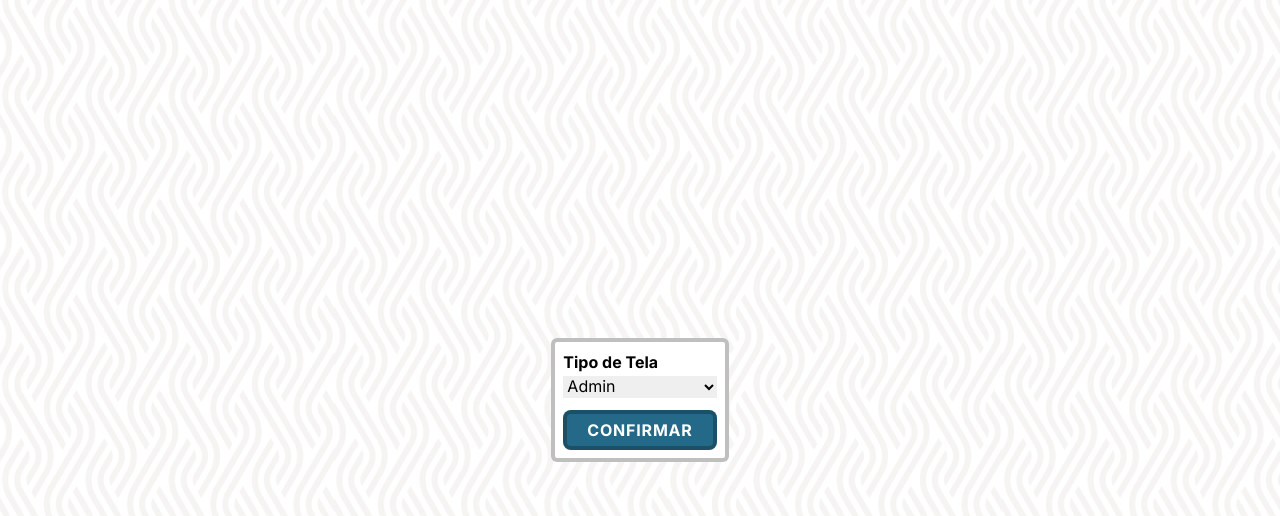
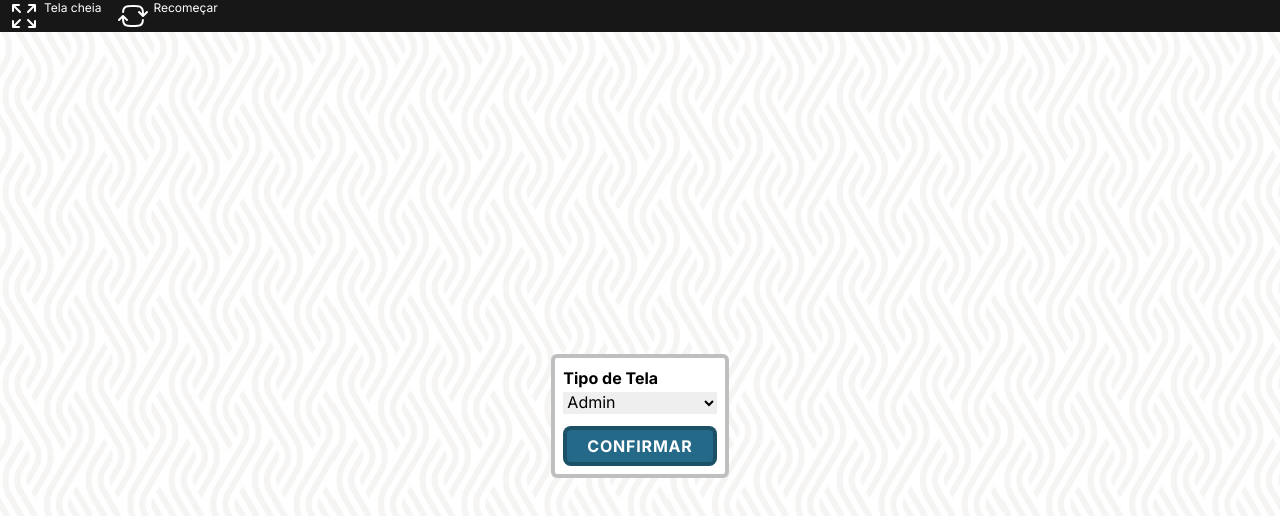
Before and after one commit to ribeirolabs/games-hangman, a React (Vite) app: page / in a window 1280 px wide. Shown: the top 516 px of the page. Built offline with nearby package versions, Linux system fonts and the light colour scheme.

Commit message:
feat: implement toolbar

```diff
--- a/src/App.tsx
+++ b/src/App.tsx
@@ -13,18 +13,20 @@
 import { SelectWord } from "./steps/SelectWord";
 import { PlayGame } from "./steps/PlayGame";
 import { useContext, useEffect, useRef } from "react";
+import { Toolbar } from "./components/Toolbar";
 
 function App() {
   return (
     <GameProvider>
       {(state) => (
-        <>
+        <div className="h-screen grid grid-rows-[2rem,1fr]">
+          <Toolbar />
           {state.step === "selectingScreenType" && <SelectScreenType />}
           {state.step === "creatingGame" && <CreateGame />}
           {state.step === "selectingWord" && <SelectWord />}
           {state.step === "playing" && <PlayGame />}
           <AudioEffect />
-        </>
+        </div>
       )}
     </GameProvider>
   );
--- /dev/null
+++ b/src/components/Toolbar.tsx
@@ -0,0 +1,68 @@
+import { ReactNode, useState } from "react";
+import { useGameAction } from "../core";
+import { ContractIcon } from "../icons/ContractIcon";
+import { ExpandIcon } from "../icons/ExpandIcon";
+import { ResetIcon } from "../icons/ResetIcon";
+
+export function Toolbar() {
+  const [isFullscreen, setIsFullscreen] = useState(false);
+  const send = useGameAction();
+
+  function toggleFullscreen() {
+    if (document.fullscreenElement) {
+      setIsFullscreen(false);
+      document.exitFullscreen();
+    } else {
+      setIsFullscreen(true);
+      document.documentElement.requestFullscreen();
+    }
+  }
+
+  function reset() {
+    if (window.confirm("Tem certeza que deseja começar um novo jogo?")) {
+      send({ type: "restart" });
+    }
+  }
+
+  return (
+    <div className="bg-neutral-900 w-full h-8 text-white flex items-center gap-2 px-1">
+      <ToolbarAction
+        label="Tela cheia"
+        onClick={toggleFullscreen}
+        icon={
+          isFullscreen ? (
+            <ContractIcon className="w-4" />
+          ) : (
+            <ExpandIcon className="w-4" />
+          )
+        }
+      />
+
+      <ToolbarAction
+        label="Recomeçar"
+        onClick={reset}
+        icon={<ResetIcon className="w-4" />}
+      />
+    </div>
+  );
+}
+
+function ToolbarAction({
+  onClick,
+  icon,
+  label,
+}: {
+  onClick: () => void;
+  icon: ReactNode;
+  label?: string;
+}) {
+  return (
+    <button
+      className="p-1 hover:bg-neutral-700 rounded flex gap-1 text-xs"
+      onClick={onClick}
+    >
+      {icon}
+      {label && <span>{label}</span>}
+    </button>
+  );
+}
--- /dev/null
+++ b/src/icons/ContractIcon.tsx
@@ -0,0 +1,19 @@
+import { cn } from "../utils";
+
+export function ContractIcon({ className }: { className?: string }) {
+  return (
+    <svg
+      className={cn("w-8", className)}
+      fill="currentColor"
+      viewBox="0 0 24 24"
+      xmlns="http://www.w3.org/2000/svg"
+      aria-hidden="true"
+    >
+      <path
+        clipRule="evenodd"
+        fillRule="evenodd"
+        d="M3.22 3.22a.75.75 0 0 1 1.06 0l3.97 3.97V4.5a.75.75 0 0 1 1.5 0V9a.75.75 0 0 1-.75.75H4.5a.75.75 0 0 1 0-1.5h2.69L3.22 4.28a.75.75 0 0 1 0-1.06Zm17.56 0a.75.75 0 0 1 0 1.06l-3.97 3.97h2.69a.75.75 0 0 1 0 1.5H15a.75.75 0 0 1-.75-.75V4.5a.75.75 0 0 1 1.5 0v2.69l3.97-3.97a.75.75 0 0 1 1.06 0ZM3.75 15a.75.75 0 0 1 .75-.75H9a.75.75 0 0 1 .75.75v4.5a.75.75 0 0 1-1.5 0v-2.69l-3.97 3.97a.75.75 0 0 1-1.06-1.06l3.97-3.97H4.5a.75.75 0 0 1-.75-.75Zm10.5 0a.75.75 0 0 1 .75-.75h4.5a.75.75 0 0 1 0 1.5h-2.69l3.97 3.97a.75.75 0 1 1-1.06 1.06l-3.97-3.97v2.69a.75.75 0 0 1-1.5 0V15Z"
+      />
+    </svg>
+  );
+}
--- /dev/null
+++ b/src/icons/ExpandIcon.tsx
@@ -0,0 +1,19 @@
+import { cn } from "../utils";
+
+export function ExpandIcon({ className }: { className?: string }) {
+  return (
+    <svg
+      className={cn("w-8", className)}
+      fill="currentColor"
+      viewBox="0 0 24 24"
+      xmlns="http://www.w3.org/2000/svg"
+      aria-hidden="true"
+    >
+      <path
+        clipRule="evenodd"
+        fillRule="evenodd"
+        d="M15 3.75a.75.75 0 0 1 .75-.75h4.5a.75.75 0 0 1 .75.75v4.5a.75.75 0 0 1-1.5 0V5.56l-3.97 3.97a.75.75 0 1 1-1.06-1.06l3.97-3.97h-2.69a.75.75 0 0 1-.75-.75Zm-12 0A.75.75 0 0 1 3.75 3h4.5a.75.75 0 0 1 0 1.5H5.56l3.97 3.97a.75.75 0 0 1-1.06 1.06L4.5 5.56v2.69a.75.75 0 0 1-1.5 0v-4.5Zm11.47 11.78a.75.75 0 1 1 1.06-1.06l3.97 3.97v-2.69a.75.75 0 0 1 1.5 0v4.5a.75.75 0 0 1-.75.75h-4.5a.75.75 0 0 1 0-1.5h2.69l-3.97-3.97Zm-4.94-1.06a.75.75 0 0 1 0 1.06L5.56 19.5h2.69a.75.75 0 0 1 0 1.5h-4.5a.75.75 0 0 1-.75-.75v-4.5a.75.75 0 0 1 1.5 0v2.69l3.97-3.97a.75.75 0 0 1 1.06 0Z"
+      />
+    </svg>
+  );
+}
--- /dev/null
+++ b/src/icons/ResetIcon.tsx
@@ -0,0 +1,19 @@
+import { cn } from "../utils";
+
+export function ResetIcon({ className }: { className?: string }) {
+  return (
+    <svg
+      className={cn("w-8", className)}
+      fill="currentColor"
+      viewBox="0 0 24 24"
+      xmlns="http://www.w3.org/2000/svg"
+      aria-hidden="true"
+    >
+      <path
+        clipRule="evenodd"
+        fillRule="evenodd"
+        d="M12 5.25c1.213 0 2.415.046 3.605.135a3.256 3.256 0 0 1 3.01 3.01c.044.583.077 1.17.1 1.759L17.03 8.47a.75.75 0 1 0-1.06 1.06l3 3a.75.75 0 0 0 1.06 0l3-3a.75.75 0 0 0-1.06-1.06l-1.752 1.751c-.023-.65-.06-1.296-.108-1.939a4.756 4.756 0 0 0-4.392-4.392 49.422 49.422 0 0 0-7.436 0A4.756 4.756 0 0 0 3.89 8.282c-.017.224-.033.447-.046.672a.75.75 0 1 0 1.497.092c.013-.217.028-.434.044-.651a3.256 3.256 0 0 1 3.01-3.01c1.19-.09 2.392-.135 3.605-.135Zm-6.97 6.22a.75.75 0 0 0-1.06 0l-3 3a.75.75 0 1 0 1.06 1.06l1.752-1.751c.023.65.06 1.296.108 1.939a4.756 4.756 0 0 0 4.392 4.392 49.413 49.413 0 0 0 7.436 0 4.756 4.756 0 0 0 4.392-4.392c.017-.223.032-.447.046-.672a.75.75 0 0 0-1.497-.092c-.013.217-.028.434-.044.651a3.256 3.256 0 0 1-3.01 3.01 47.953 47.953 0 0 1-7.21 0 3.256 3.256 0 0 1-3.01-3.01 47.759 47.759 0 0 1-.1-1.759L6.97 15.53a.75.75 0 0 0 1.06-1.06l-3-3Z"
+      />
+    </svg>
+  );
+}
--- a/src/steps/CreateGame.tsx
+++ b/src/steps/CreateGame.tsx
@@ -39,7 +39,7 @@
   }
 
   return (
-    <div className="w-screen h-screen flex items-center justify-center">
+    <div className="w-full h-full flex items-center justify-center">
       <form
         className="form p-4 bg-white border-4 border-neutral-200 rounded-lg"
         onSubmit={onSubmit}
--- a/src/steps/PlayGame.tsx
+++ b/src/steps/PlayGame.tsx
@@ -10,7 +10,7 @@
   const { round } = useGameState("playing");
 
   return (
-    <div className="flex justify-between flex-col h-screen overflow-hidden">
+    <div className="flex h-full justify-between flex-col overflow-hidden">
       <Players />
 
       <div className="flex flex-col gap-4 justify-center items-center flex-1">
--- a/src/steps/SelectWord.tsx
+++ b/src/steps/SelectWord.tsx
@@ -34,14 +34,14 @@
 
   if (type === "presentation") {
     return (
-      <div className="w-screen h-screen flex items-center justify-center">
+      <div className="w-screen flex items-center justify-center">
         <h1>Aguardando {host.name} escolher palavra...</h1>
       </div>
     );
   }
 
   return (
-    <div className="flex flex-col h-screen items-center justify-center">
+    <div className="flex h-full flex-col items-center justify-center">
       <form
         className="bg-white p-4 shadow-outline rounded-lg mx-auto w-fit flex flex-col gap-4"
         onSubmit={onSubmit}
```
